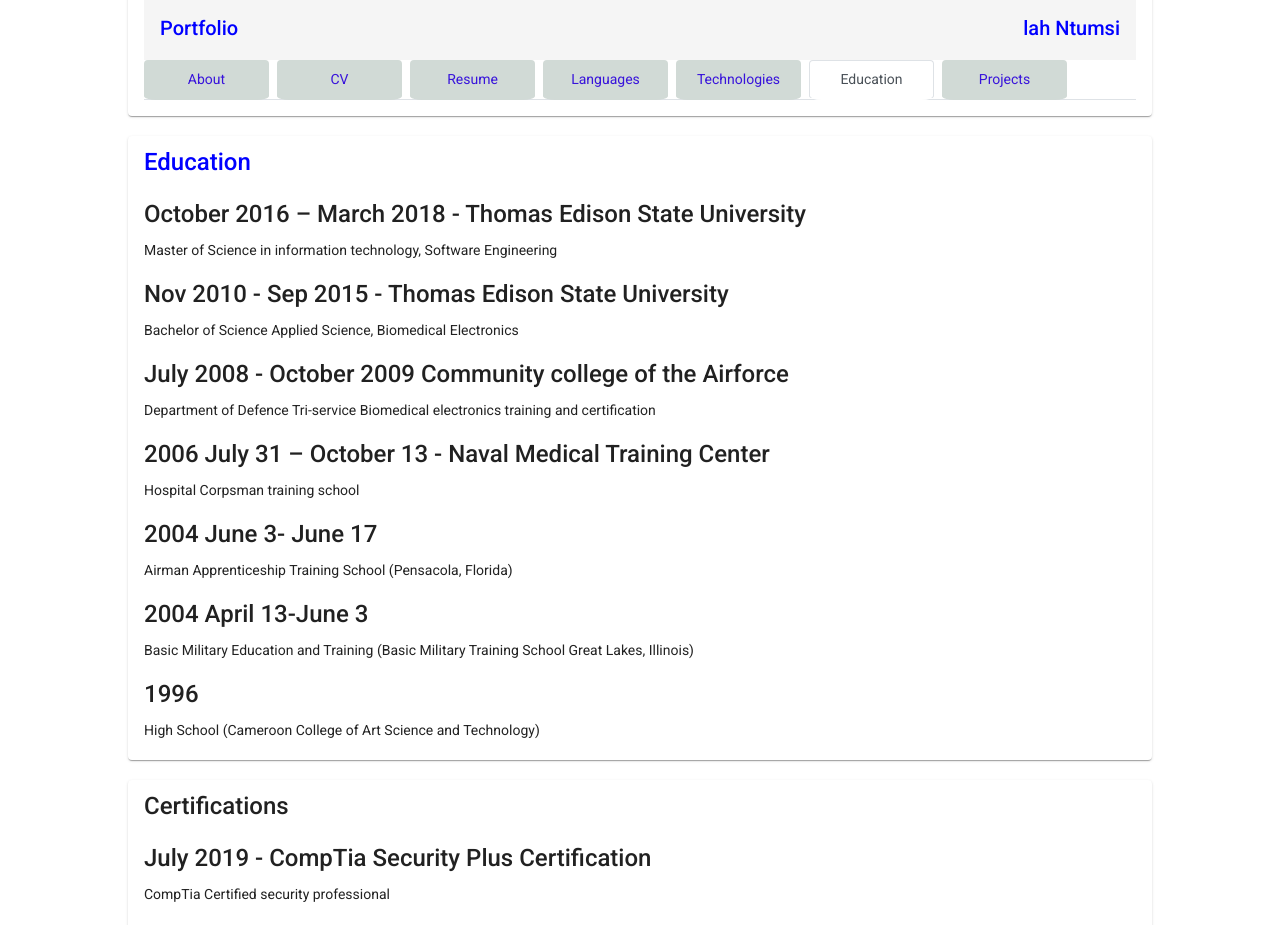
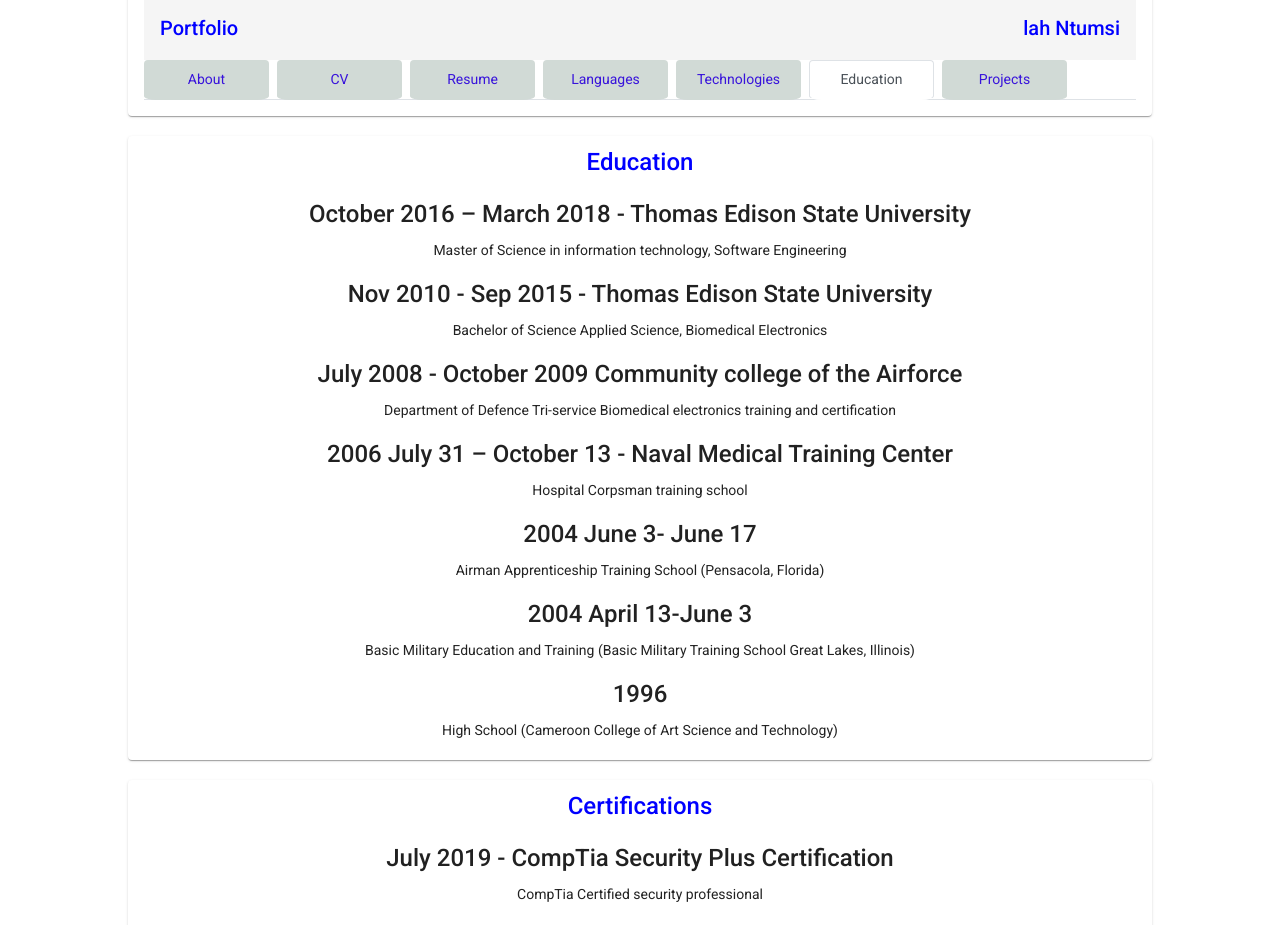
Before and after one commit to ntumsi/lln, an Angular app: page /Education in a window 1280 px wide. Shown: the part 20-945 px from the top of the page. Built offline with nearby package versions, Linux system fonts and the light colour scheme.

Commit message:
added some minor styling to education page

```diff
--- a/src/app/education/education.component.html
+++ b/src/app/education/education.component.html
@@ -1,6 +1,6 @@
 <br />
-<mat-card>
-  <mat-card-title> <span style="color:blue;">Education </span></mat-card-title
+<mat-card style="text-align: center;">
+  <mat-card-title> <span style="color: blue;">Education </span></mat-card-title
   ><br />
 
   <mat-card-content>
@@ -63,8 +63,9 @@
   </mat-card-content> </mat-card
 ><br />
 
-<mat-card>
-  <mat-card-title> <span>Certifications</span></mat-card-title
+<mat-card style="text-align: center;">
+  <mat-card-title>
+    <span style="color: blue;">Certifications</span></mat-card-title
   ><br />
   <mat-card-content>
     <mat-card-title
--- a/src/app/languages/languages.component.html
+++ b/src/app/languages/languages.component.html
@@ -1,6 +1,6 @@
 <br />
 <mat-card>
-  <mat-card-title><span style="color:blue;">Languages</span></mat-card-title>
+  <mat-card-title><span style="color: blue;">Languages</span></mat-card-title>
   <div class="tile is-full">
     <div class="tile is-one-third">
       <article class="tile is-child notification is-info">
```
